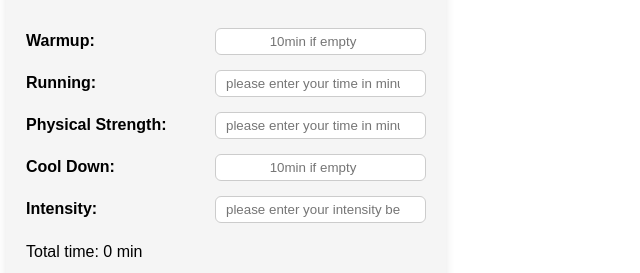
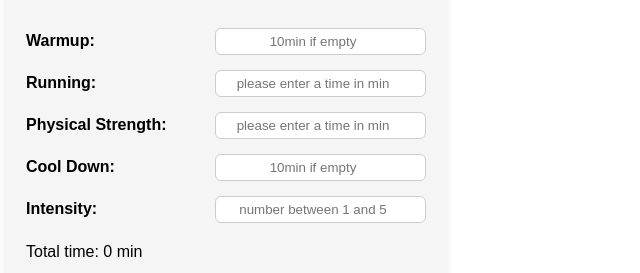
Before and after one commit to katharinazwick/generate-training-plan, a website with bundled scripts: page index.html in a window 1280 px wide. Shown: the part 364-637 px from the top of the page, 414-1054 px from the left. Built offline with nearby package versions, Linux system fonts and the light colour scheme.

Commit message:
new placeholder

```diff
--- a/index.html
+++ b/index.html
@@ -23,11 +23,11 @@
         </div>
         <div class="input-row">
             <label for="runningInput">Running:</label>
-            <input id="runningInput" type="number" min="15" max="60" step="5" placeholder="please enter your time in minutes">
+            <input id="runningInput" type="number" min="15" max="60" step="5" placeholder="please enter a time in min">
         </div>
         <div class="input-row">
             <label for="physicalStrengthInput">Physical Strength:</label>
-            <input id="physicalStrengthInput" type="number" min="10" max="60" step="5" placeholder="please enter your time in minutes">
+            <input id="physicalStrengthInput" type="number" min="10" max="60" step="5" placeholder="please enter a time in min">
         </div>
         <div class="input-row">
             <label for="cooldownInput">Cool Down:</label>
@@ -35,7 +35,7 @@
         </div>
         <div class="input-row">
             <label for="intensityInput">Intensity:</label>
-            <input id="intensityInput" type="number" min="1" max="5" placeholder="please enter your intensity between 1 and 5">
+            <input id="intensityInput" type="number" min="1" max="5" placeholder="number between 1 and 5">
         </div>
     </div>
     <div id="totalTime">Total time: 0 min</div>
```
